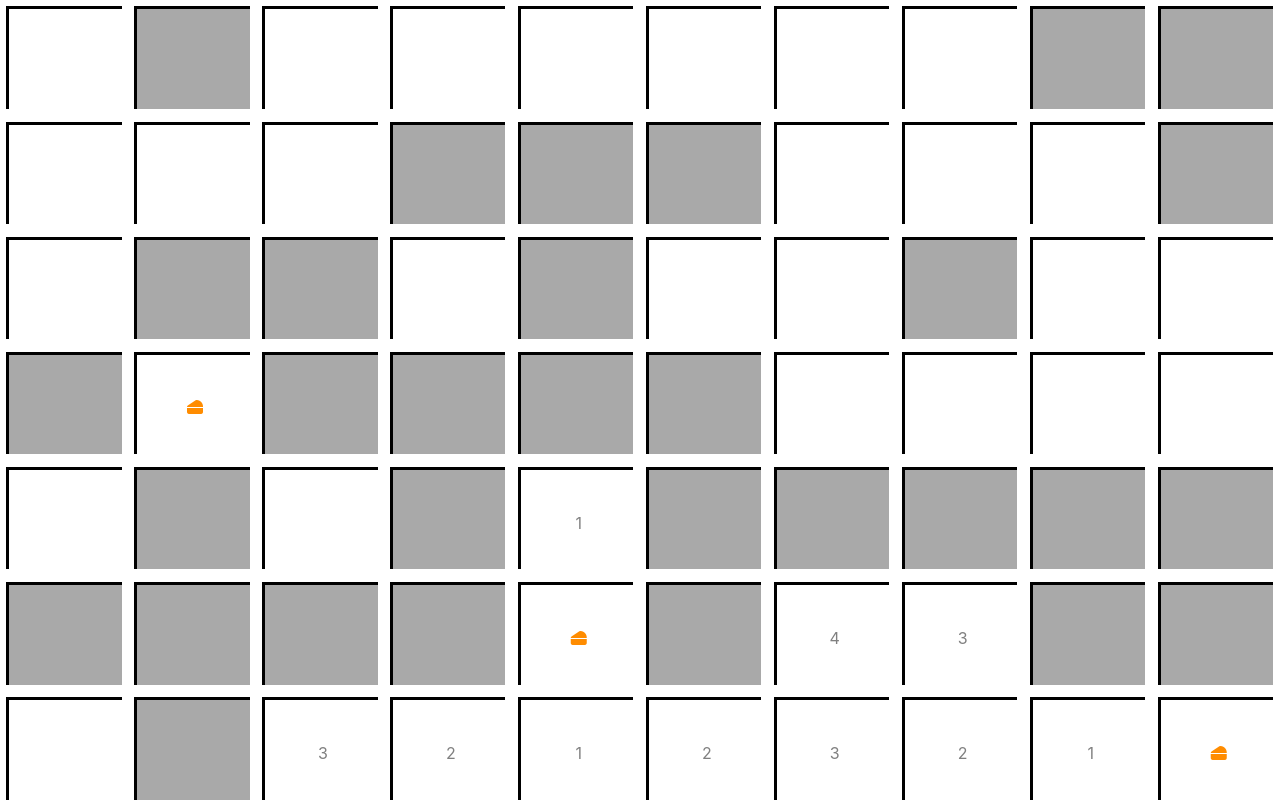
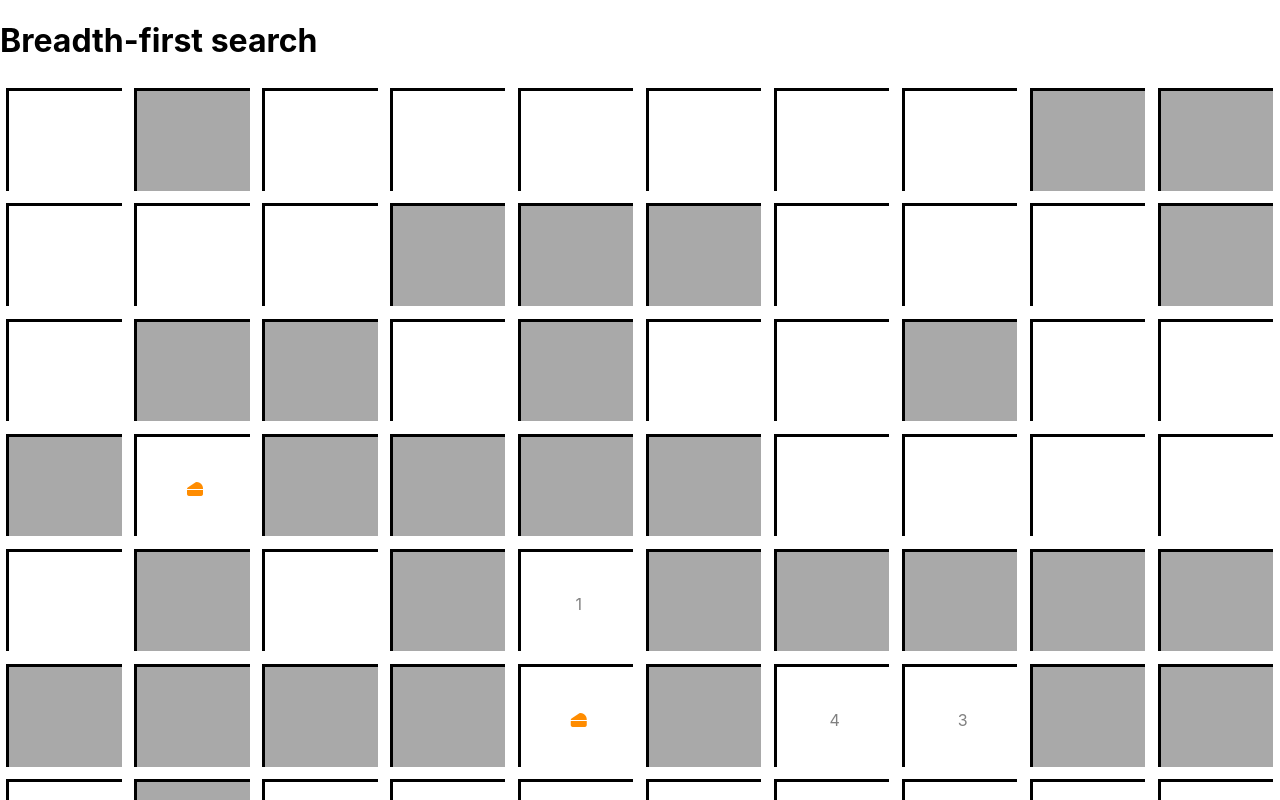
Before and after one commit to rmlowe/bfs, a React (Create React App) app: page / in a window 1280 px wide. Shown: the top 800 px of the page. Built offline with nearby package versions, Linux system fonts and the light colour scheme.

Commit message:
Adding descriptive text

```diff
--- a/public/index.html
+++ b/public/index.html
@@ -29,6 +29,7 @@
     <script src="https://kit.fontawesome.com/16db19e196.js" crossorigin="anonymous"></script>
   </head>
   <body>
+    <h1>Breadth-first search</h1>
     <noscript>You need to enable JavaScript to run this app.</noscript>
     <div id="root"></div>
 
--- a/src/App.tsx
+++ b/src/App.tsx
@@ -49,6 +49,7 @@ class App extends React.Component {
             cheese={cheeseSlicer(index)}
             distances={this.state.distances[index]}
           />)}
+          <p>We use breadth-first search to calculate, for each grid square, the shortest distance to cheese.</p>
       </div>
     );
   }
```
